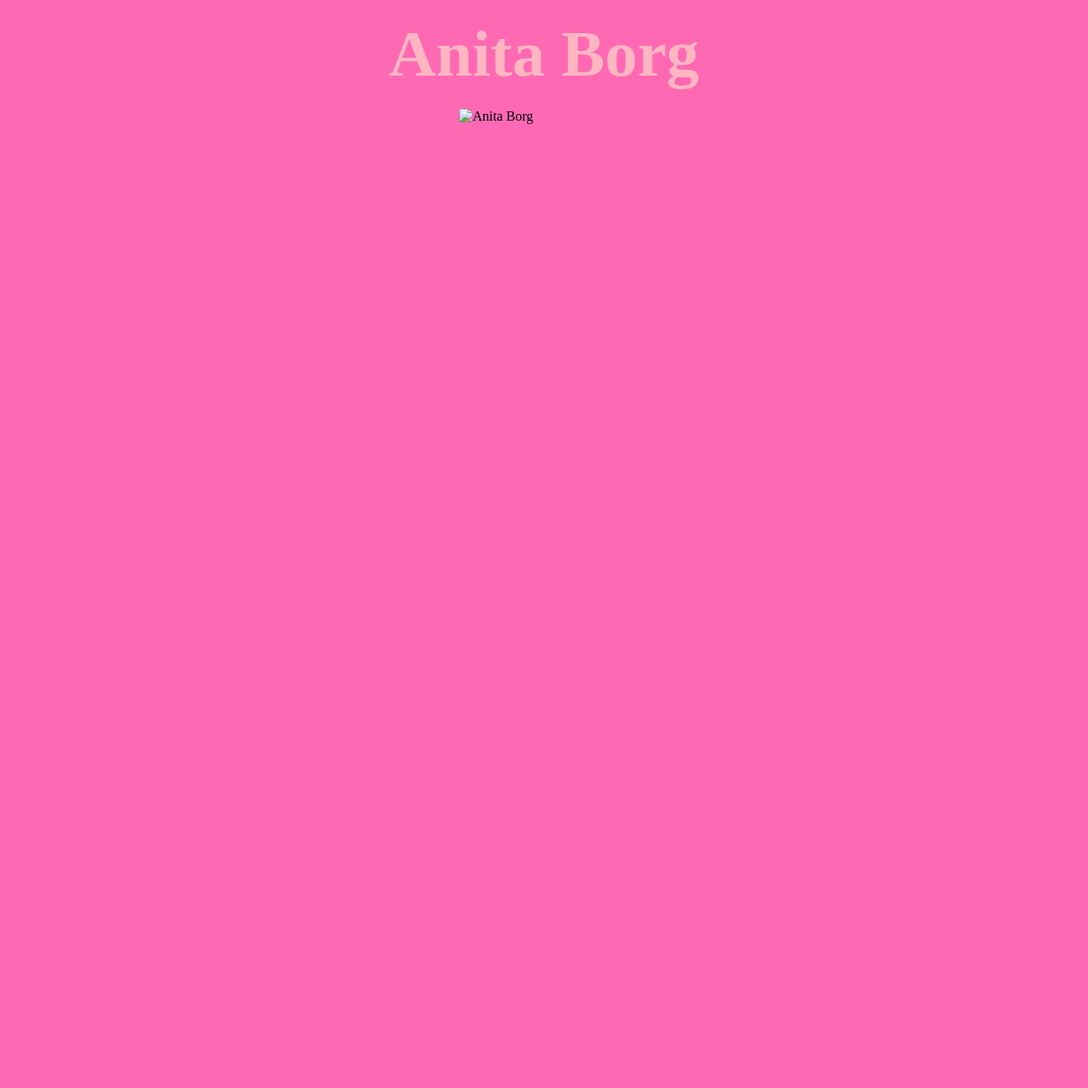
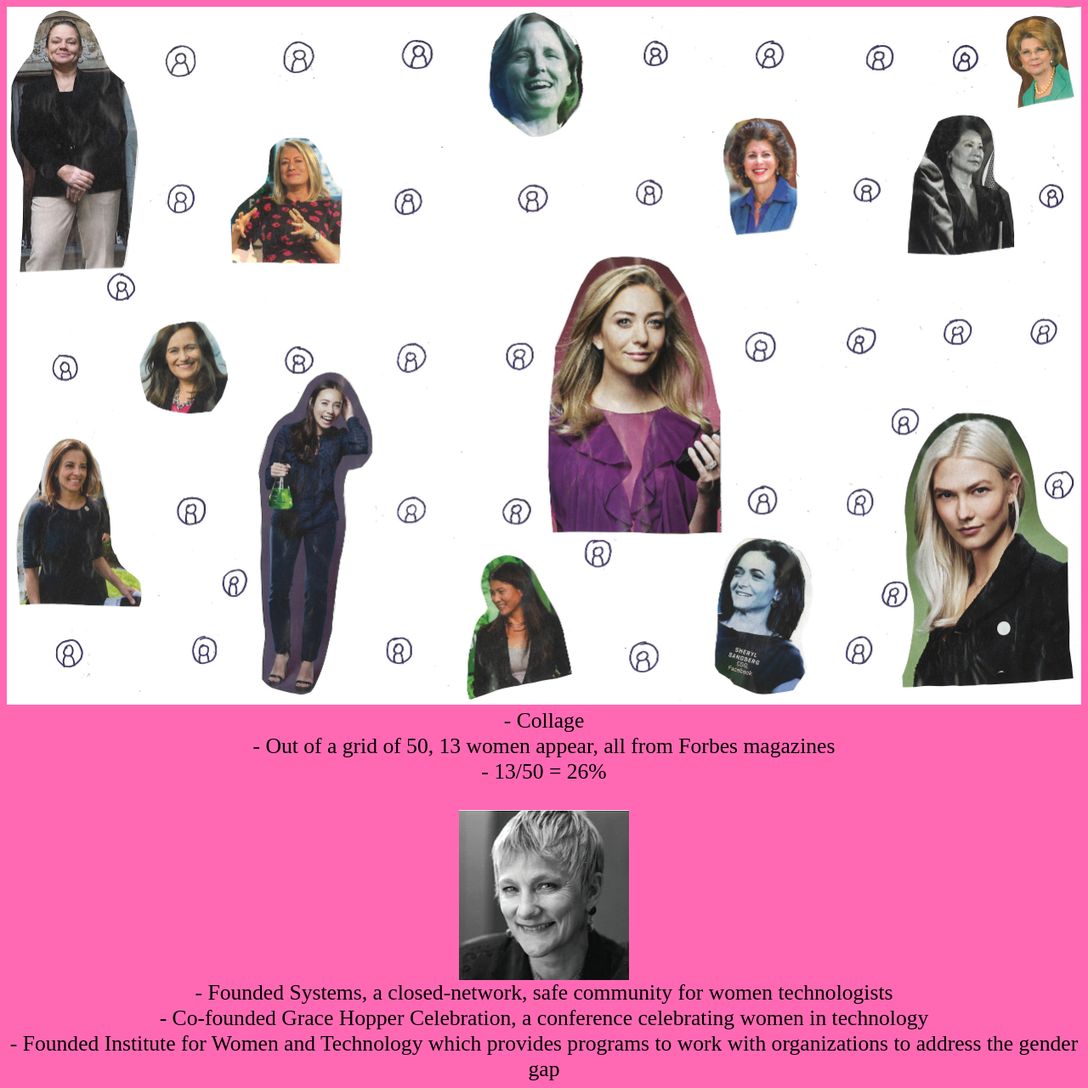
Before and after one commit to EmmaSteinman/oldSite, a plain HTML site: page pages/page1.html in a window 1280 px wide. Shown: the top 1280 px of the page at 85% size. Before the commit the page ends 800 px from the top, so only its background shows below. Drawn offline with Linux system fonts and the light colour scheme; files that its build step writes are made by us from their sources.

Commit message:
adding pieces!

```diff
--- a/pages/page1.html
+++ b/pages/page1.html
@@ -1,14 +1,25 @@
 <!DOCTYPE html>
 <html>
 <head>
-    <link rel="stylesheet" href="styles.css">
+    <link rel="stylesheet" href="../styles.css">
 </head>
 <body class="page">
+    <div class="desc">
+        <img class="piece" src="../images/pieces/13-50.jpg" alt="13/50">
+        <p1 class="text">
+            - Collage <br>
+            - Out of a grid of 50, 13 women appear, all from Forbes magazines <br>
+            - 13/50 = 26% <br> <br>
+        </p1>
+        <img class="imgpage" src="../images/women/anitaborg.jpg" alt="Anita Borg">
+    </div>
+    <div class="desc">
+        <p1 class="text">- Founded Systems, a closed-network, safe community for women technologists<br>
+- Co-founded Grace Hopper Celebration, a conference celebrating women in technology<br>
+- Founded Institute for Women and Technology which provides programs to work with organizations to address the gender gap<br></p1></div>
     <div>
         <h1 class="headerpage">Anita Borg</h1>
-    </div>
-    <div class="desc">
-        <img class="imgpage" src="anitaborg.jpg" alt="Anita Borg">
-    </div>
+        </div>
+
 </body>
 </html>
--- a/styles.css
+++ b/styles.css
@@ -80,4 +80,20 @@
 }
 .desc{
     background-color: hotpink;
+    justify-content: center;
+    text-align: center;
 }
+
+.piece {
+    width:100%;
+    height:100%;
+    margin-left:auto;
+    margin-right:auto;
+    justify-content:center;
+}
+
+.text {
+    text-align:center;
+    font-family:"Raleway";
+    font-size:2vw;
+}
```
Also changed, not shown: index.html (+1 -1 lines), pages/page2.html (+2 -2 lines), pages/page3.html (+2 -2 lines), pages/page4.html (+2 -2 lines), pages/page5.html (+2 -2 lines), pages/page6.html (+2 -2 lines), images/women/ruthporat1.jpg (added), ruthporat.jpg (deleted), ruthporat1.jpg (deleted), 2 other files.
